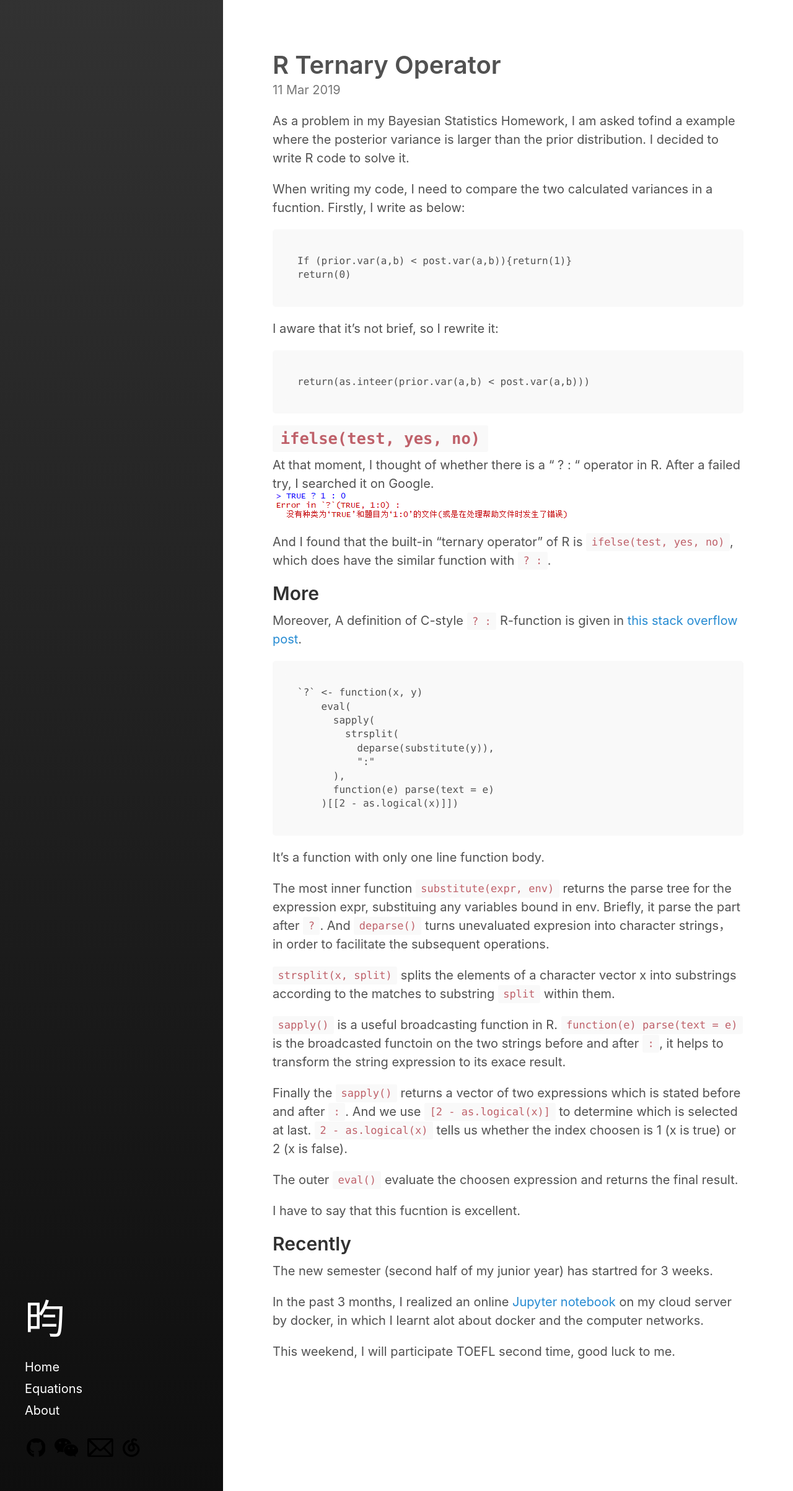
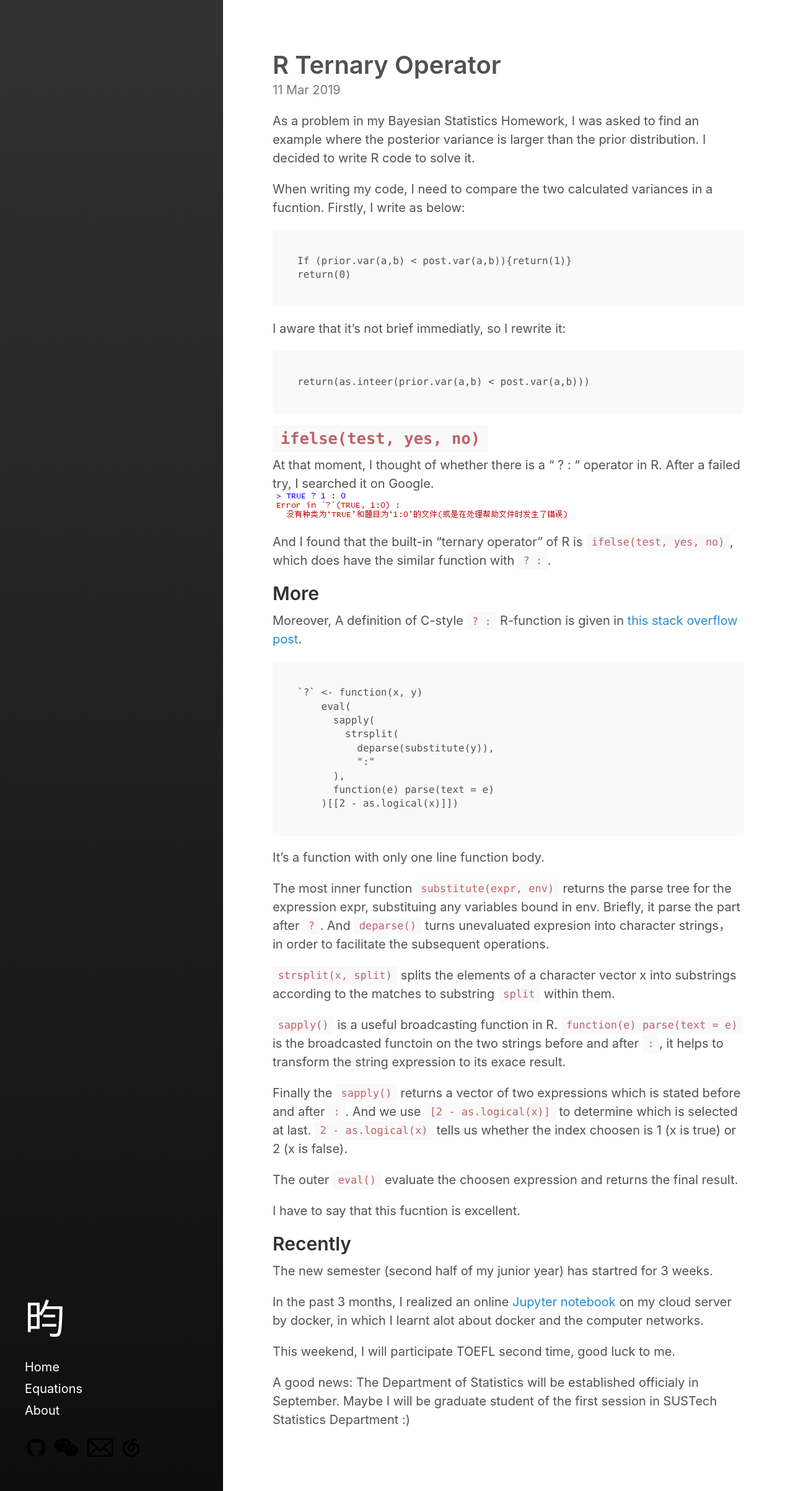
Before and after one commit to claude9493/claude9493.github.io, a Jekyll site: the page built from _posts/2019-3-11-R-ternary-operator.md, in a window 1280 px wide. Shown: the whole page at 62% size. Built offline with Jekyll 4.4.1, drawn with Linux system fonts in a browser that asks for light colours; our own code applies the rules of GitHub Pages for plain Markdown files.

Commit message:
Update 2019-3-11-R-ternary-operator.md

````diff
--- a/_posts/2019-3-11-R-ternary-operator.md
+++ b/_posts/2019-3-11-R-ternary-operator.md
@@ -1,4 +1,4 @@
-As a problem in my Bayesian Statistics Homework, I am asked tofind a example where the posterior variance is larger than the prior distribution. I decided to write R code to solve it.
+As a problem in my Bayesian Statistics Homework, I was asked to find an example where the posterior variance is larger than the prior distribution. I decided to write R code to solve it.
 
 When writing my code, I need to compare the two calculated variances in a fucntion. Firstly, I write as below:
 
@@ -7,7 +7,7 @@ If (prior.var(a,b) < post.var(a,b)){return(1)}
 return(0)
 ```
 
-I aware that it's not brief, so I rewrite it:
+I aware that it's not brief immediatly, so I rewrite it:
 
 ```
 return(as.inteer(prior.var(a,b) < post.var(a,b)))
@@ -57,3 +57,5 @@ The new semester (second half of my junior year) has startred for 3 weeks.
 In the past 3 months, I realized an online [Jupyter notebook](http://119.29.186.218:6060) on my cloud server by docker, in which I learnt alot about docker and the computer networks.
 
 This weekend, I will participate TOEFL second time, good luck to me.
+
+A good news: The Department of Statistics will be established officialy in September. Maybe I will be graduate student of the first session in SUSTech Statistics Department :)
````
